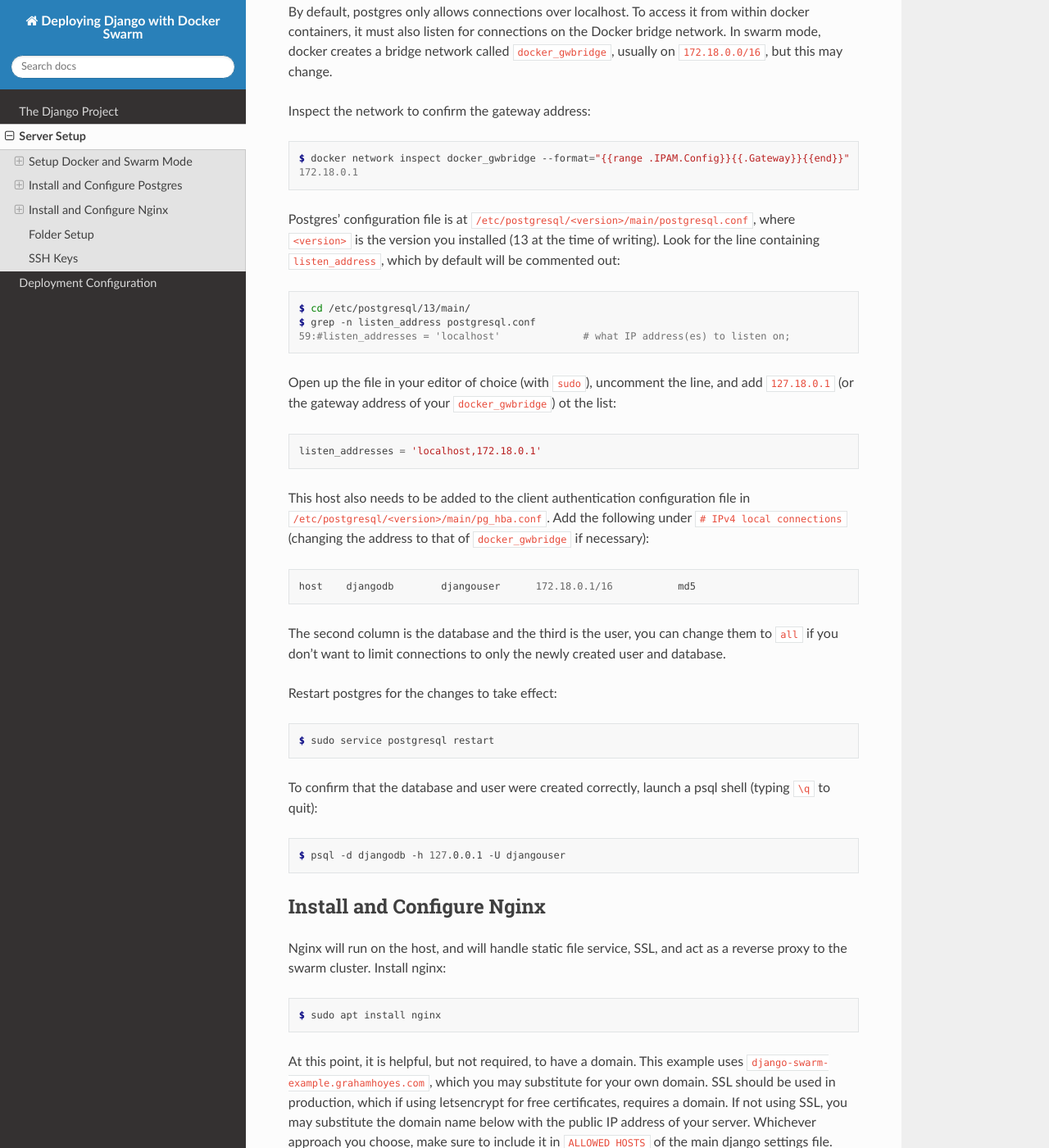
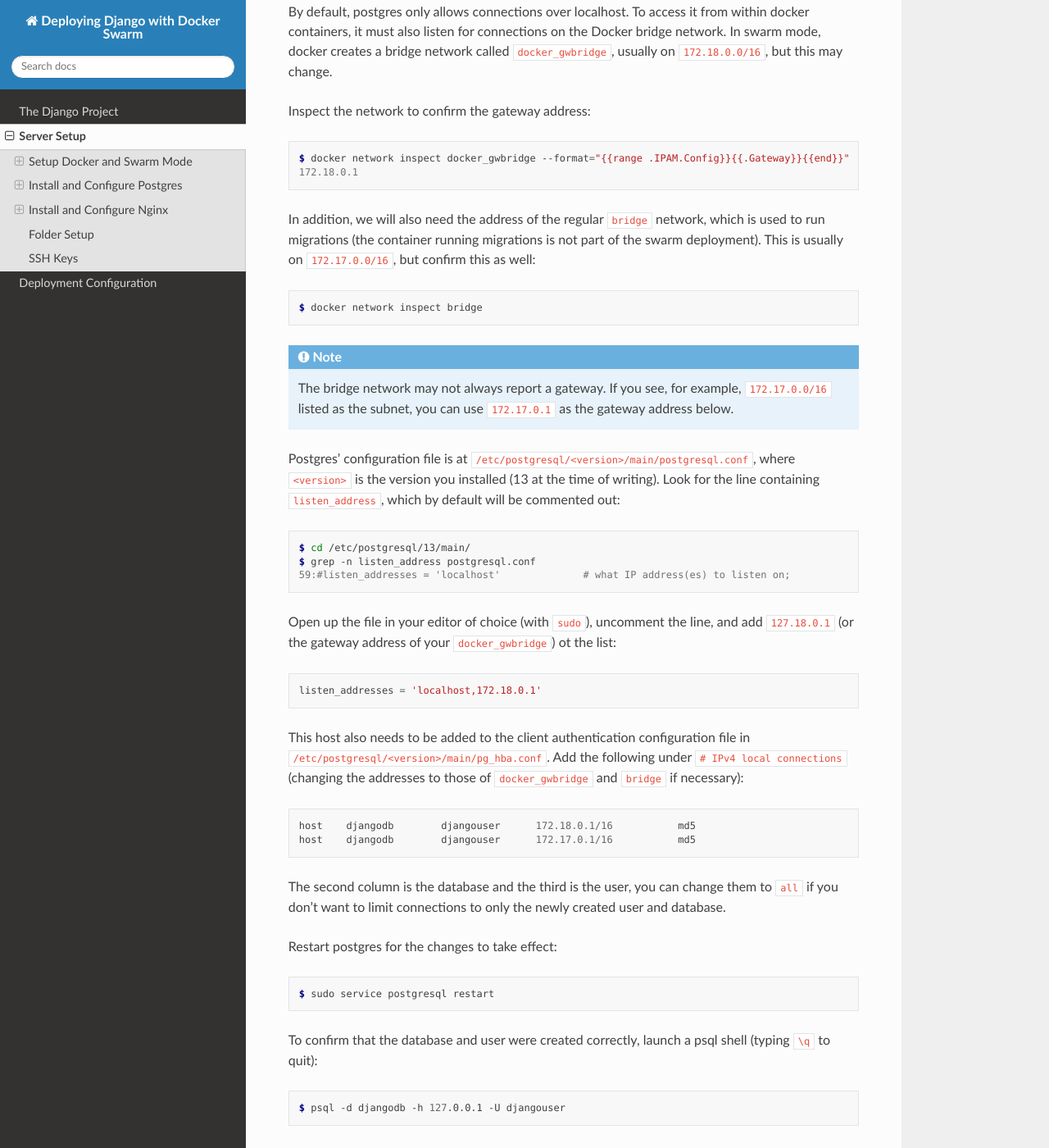
Before and after one commit to grahamhoyes/django-docker-swarm-example, a Sphinx documentation site: the page built from docs/serversetup.rst, in a window 1280 px wide and 1400 px high, scrolled down 2702 px. Shown: the whole window at 82% size. Built offline with Sphinx 7.4.7 and the Read the Docs theme 2.0.0, drawn with Linux system fonts in a browser that asks for light colours; some of the changed text lies outside the part shown.

Commit message:
Add docker bridge to pg_hba.conf

```diff
--- a/docs/deploymentconfig.rst
+++ b/docs/deploymentconfig.rst
@@ -240,7 +240,7 @@
 
 After launching the stack, the workflow waits up to 300 seconds for the stack to deploy using `docker-stack-wait <https://github.com/sudo-bmitch/docker-stack-wait>`_. The shell script is included as part of this repository, rather than pulling it from an external source while running.
 
-Finally, migrations are ran. This currently uses a workaround, since there is a bug preventing running ``docker-compose exec`` with a docker host over SSH.
+Finally, migrations are ran. This currently uses a workaround, since there is a bug preventing running ``docker-compose exec`` with a docker host over SSH. Because we are running the container directly with ``docker run``, the container lives outside of the swarm bridge network, on the regular docker bridge network. This is why we allowed ``172.17.0.1`` when :ref:`configuring postgres connection rules <configure-connection-rules>`.
 
 .. code-block:: yaml
 
--- a/docs/serversetup.rst
+++ b/docs/serversetup.rst
@@ -73,7 +73,7 @@
 Create the Database
 +++++++++++++++++++
 
-By default, postgres requires you to be teh ``postgres`` user/role in order to connect. Switch into the ``postgres`` user:
+By default, postgres requires you to be the ``postgres`` user/role in order to connect. Switch into the ``postgres`` user:
 
 .. code-block:: console
 
@@ -118,6 +118,16 @@
     $ docker network inspect docker_gwbridge --format="{{range .IPAM.Config}}{{.Gateway}}{{end}}"
     172.18.0.1
 
+In addition, we will also need the address of the regular ``bridge`` network, which is used to run migrations (the container running migrations is not part of the swarm deployment). This is usually on ``172.17.0.0/16``, but confirm this as well:
+
+.. code-block:: console
+
+    $ docker network inspect bridge
+
+.. note::
+
+    The bridge network may not always report a gateway. If you see, for example, ``172.17.0.0/16`` listed as the subnet, you can use ``172.17.0.1`` as the gateway address below.
+
 Postgres' configuration file is at ``/etc/postgresql/<version>/main/postgresql.conf``, where ``<version>`` is the version you installed (13 at the time of writing). Look for the line containing ``listen_address``, which by default will be commented out:
 
 .. code-block:: console
@@ -130,9 +140,10 @@
 
     listen_addresses = 'localhost,172.18.0.1'
 
-This host also needs to be added to the client authentication configuration file in ``/etc/postgresql/<version>/main/pg_hba.conf``. Add the following under ``# IPv4 local connections`` (changing the address to that of ``docker_gwbridge`` if necessary)::
+This host also needs to be added to the client authentication configuration file in ``/etc/postgresql/<version>/main/pg_hba.conf``. Add the following under ``# IPv4 local connections`` (changing the addresses to those of ``docker_gwbridge`` and ``bridge`` if necessary)::
 
     host    djangodb        djangouser      172.18.0.1/16           md5
+    host    djangodb        djangouser      172.17.0.1/16           md5
 
 The second column is the database and the third is the user, you can change them to ``all`` if you don't want to limit connections to only the newly created user and database.
 
```
